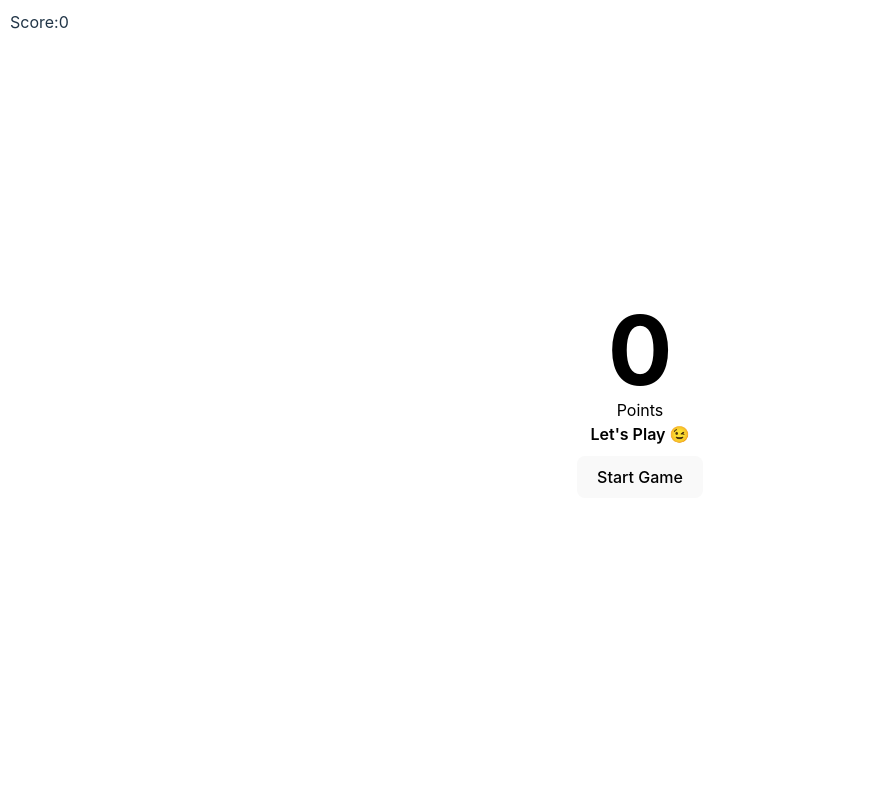
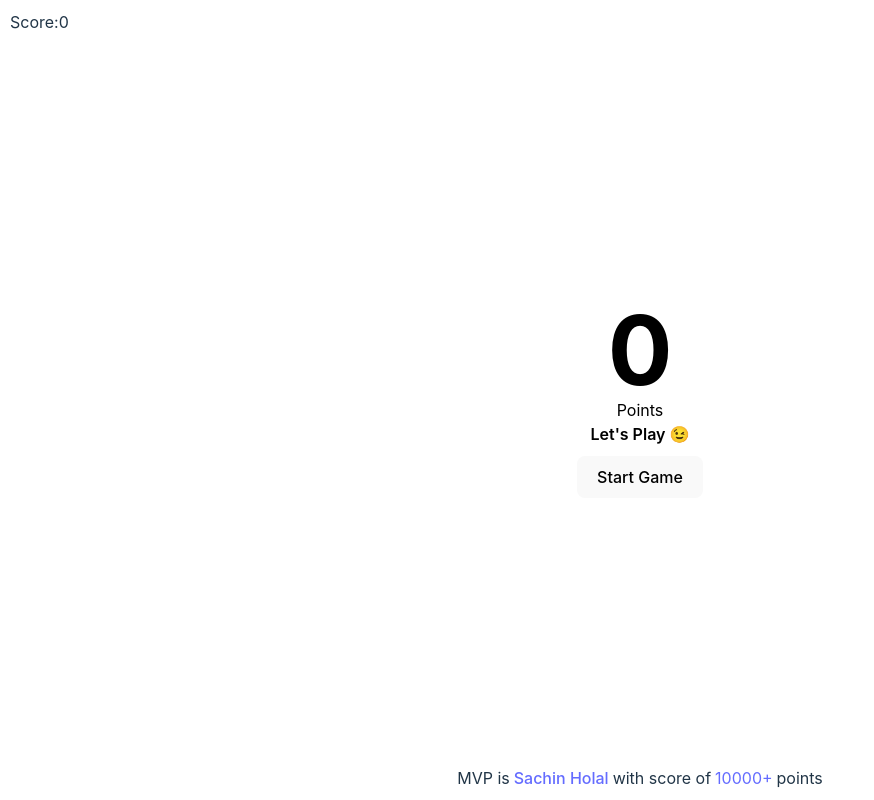
Before and after one commit to pRootV-tsx/canvas-shooter-game, a website built with Vite: page index.html in a window 1280 px wide. Shown: the whole page, without its empty margins (0-874 px from the left). Built offline with nearby package versions, Linux system fonts and the light colour scheme.

Commit message:
manual high-score add

```diff
--- a/index.html
+++ b/index.html
@@ -28,8 +28,8 @@
 		</div>
 
 		<canvas id="canvas"></canvas>
-		<div>
-
+		<div class="high-score-container">
+			MVP is <a class="highest-score" href="https://www.instagram.com/sachinholal" target="_blank"> Sachin Holal </a> with score of <span>10000+</span> points
 		</div>
 		<script
 			src="https://cdnjs.cloudflare.com/ajax/libs/gsap/3.5.1/gsap.min.js"
--- a/style.css
+++ b/style.css
@@ -146,3 +146,18 @@ button:focus-visible {
 .hidden {
 	display: none;
 }
+
+.high-score-container {
+	position: fixed;
+	width: 100%;
+	display: flex;
+	bottom: 10px;
+	justify-content: center;
+	align-items: center;
+}
+
+.high-score-container a,
+.high-score-container span {
+	margin-inline: 4px;
+	color: #646cff;
+}
```
